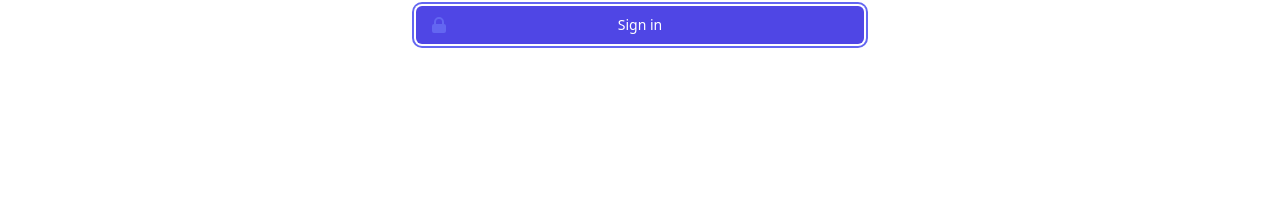
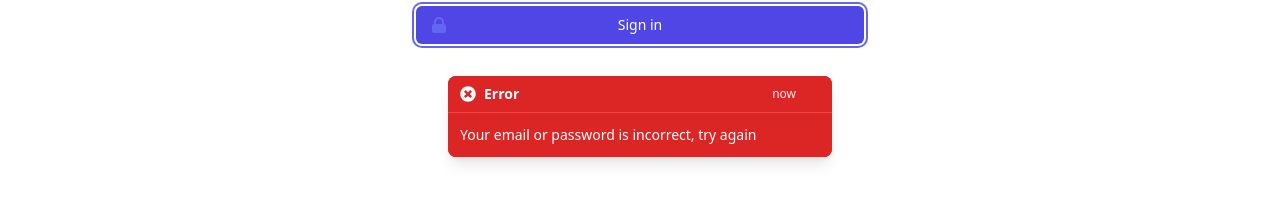
Before and after one commit to GregoryInnovo/learning, a Next.js app: page /login in a window 1280 px wide. Both pictures are taken after typing "name@example.com", "Sample123" into the empty fields and a click on the button "Sign in". Shown: the part 497-700 px from the top of the page. Built offline with nearby package versions, Linux system fonts and the light colour scheme; no server answers.

Commit message:
[ADD] Use custom hook and verify user account

```diff
--- a/src/components/LoginPage.js
+++ b/src/components/LoginPage.js
@@ -1,7 +1,10 @@
-import { useRef } from 'react';
+import { useRef, useState } from 'react';
 import { LockClosedIcon } from '@heroicons/react/solid';
 // import custom hook
 import { useAuth } from '@hooks/useAuth';
+// import components
+import Toast from '@components/Toast';
+import Spinner from '@components/Spinner';
 
 export default function LoginPage() {
   const emailRef = useRef(null);
@@ -9,9 +12,16 @@ export default function LoginPage() {
   // In this case auth return the user and a function to sign in
   const auth = useAuth();
 
+  // state of spinner
+  const [loading, setLoading] = useState(false);
+  // state of error
+  const [error, setError] = useState(null);
+
   const submitHandler = (e) => {
     // prevent the form from submitting
     e.preventDefault();
+    setLoading(true);
+    setError(false);
     const email = emailRef.current.value;
     const password = passwordRef.current.value;
 
@@ -20,8 +30,11 @@ export default function LoginPage() {
       .signIn(email, password)
       .then(() => {
         console.log('signed in');
+        setLoading(false);
       })
       .catch((err) => {
+        setError(true);
+        setLoading(false);
         console.log('Error signing: ', err);
       });
   };
@@ -96,6 +109,8 @@ export default function LoginPage() {
               </button>
             </div>
           </form>
+          {loading && <Spinner />}
+          {error && <Toast type="error" title="Error" message="Your email or password is incorrect, try again" time="now" />}
         </div>
       </div>
     </>
--- /dev/null
+++ b/src/components/Spinner.js
@@ -0,0 +1,11 @@
+const Spinner = () => {
+  return (
+    <div className="flex justify-center items-center">
+      <div className="spinner-border animate-spin inline-block w-8 h-8 border-4 rounded-full" role="status">
+        <span className="visually-hidden">.</span>
+      </div>
+    </div>
+  );
+};
+
+export default Spinner;
--- /dev/null
+++ b/src/components/Toast.js
@@ -0,0 +1,178 @@
+import React from 'react';
+
+export default function Toast({ type, title, message, time }) {
+  return (
+    <div className="flex flex-col justify-center">
+      {/* info toast */}
+      {type === 'info' && (
+        <div
+          className="bg-blue-600 shadow-lg mx-auto w-96 max-w-full text-sm pointer-events-auto bg-clip-padding rounded-lg block mb-3"
+          id="static-example"
+          role="alert"
+          aria-live="assertive"
+          aria-atomic="true"
+          data-mdb-autohide="false"
+        >
+          <div className="bg-blue-600 flex justify-between items-center py-2 px-3 bg-clip-padding border-b border-blue-500 rounded-t-lg">
+            <p className="font-bold text-white flex items-center">
+              <svg
+                aria-hidden="true"
+                focusable="false"
+                data-prefix="fas"
+                data-icon="info-circle"
+                className="w-4 h-4 mr-2 fill-current"
+                role="img"
+                xmlns="http://www.w3.org/2000/svg"
+                viewBox="0 0 512 512"
+              >
+                <path
+                  fill="currentColor"
+                  d="M256 8C119.043 8 8 119.083 8 256c0 136.997 111.043 248 248 248s248-111.003 248-248C504 119.083 392.957 8 256 8zm0 110c23.196 0 42 18.804 42 42s-18.804 42-42 42-42-18.804-42-42 18.804-42 42-42zm56 254c0 6.627-5.373 12-12 12h-88c-6.627 0-12-5.373-12-12v-24c0-6.627 5.373-12 12-12h12v-64h-12c-6.627 0-12-5.373-12-12v-24c0-6.627 5.373-12 12-12h64c6.627 0 12 5.373 12 12v100h12c6.627 0 12 5.373 12 12v24z"
+                ></path>
+              </svg>
+              MDBootstrap
+            </p>
+            <div className="flex items-center">
+              <p className="text-white opacity-90 text-xs">11 mins ago</p>
+              <button
+                type="button"
+                className="btn-close btn-close-white box-content w-4 h-4 ml-2 text-white border-none rounded-none opacity-50 focus:shadow-none focus:outline-none focus:opacity-100 hover:text-white hover:opacity-75 hover:no-underline"
+                data-mdb-dismiss="toast"
+                aria-label="Close"
+              ></button>
+            </div>
+          </div>
+          <div className="p-3 bg-blue-600 rounded-b-lg break-words text-white">Hello, world! This is a toast message.</div>
+        </div>
+      )}
+
+      {/* success toast */}
+      {type === 'success' && (
+        <div
+          className="bg-green-500 shadow-lg mx-auto w-96 max-w-full text-sm pointer-events-auto bg-clip-padding rounded-lg block mb-3"
+          id="static-example"
+          role="alert"
+          aria-live="assertive"
+          aria-atomic="true"
+          data-mdb-autohide="false"
+        >
+          <div className="bg-green-500 flex justify-between items-center py-2 px-3 bg-clip-padding border-b border-green-400 rounded-t-lg">
+            <p className="font-bold text-white flex items-center">
+              <svg
+                aria-hidden="true"
+                focusable="false"
+                data-prefix="fas"
+                data-icon="check-circle"
+                className="w-4 h-4 mr-2 fill-current"
+                role="img"
+                xmlns="http://www.w3.org/2000/svg"
+                viewBox="0 0 512 512"
+              >
+                <path
+                  fill="currentColor"
+                  d="M504 256c0 136.967-111.033 248-248 248S8 392.967 8 256 119.033 8 256 8s248 111.033 248 248zM227.314 387.314l184-184c6.248-6.248 6.248-16.379 0-22.627l-22.627-22.627c-6.248-6.249-16.379-6.249-22.628 0L216 308.118l-70.059-70.059c-6.248-6.248-16.379-6.248-22.628 0l-22.627 22.627c-6.248 6.248-6.248 16.379 0 22.627l104 104c6.249 6.249 16.379 6.249 22.628.001z"
+                ></path>
+              </svg>
+              MDBootstrap
+            </p>
+            <div className="flex items-center">
+              <p className="text-white opacity-90 text-xs">11 mins ago</p>
+              <button
+                type="button"
+                className="btn-close btn-close-white box-content w-4 h-4 ml-2 text-white border-none rounded-none opacity-50 focus:shadow-none focus:outline-none focus:opacity-100 hover:text-white hover:opacity-75 hover:no-underline"
+                data-mdb-dismiss="toast"
+                aria-label="Close"
+              ></button>
+            </div>
+          </div>
+          <div className="p-3 bg-green-500 rounded-b-lg break-words text-white">Hello, world! This is a toast message.</div>
+        </div>
+      )}
+      {/* danger toast */}
+
+      {type === 'danger' && (
+        <div
+          className="bg-yellow-500 shadow-lg mx-auto w-96 max-w-full text-sm pointer-events-auto bg-clip-padding rounded-lg block mb-3"
+          id="static-example"
+          role="alert"
+          aria-live="assertive"
+          aria-atomic="true"
+          data-mdb-autohide="false"
+        >
+          <div className="bg-yellow-500 flex justify-between items-center py-2 px-3 bg-clip-padding border-b border-yellow-400 rounded-t-lg">
+            <p className="font-bold text-white flex items-center">
+              <svg
+                aria-hidden="true"
+                focusable="false"
+                data-prefix="fas"
+                data-icon="exclamation-triangle"
+                className="w-4 h-4 mr-2 fill-current"
+                role="img"
+                xmlns="http://www.w3.org/2000/svg"
+                viewBox="0 0 576 512"
+              >
+                <path
+                  fill="currentColor"
+                  d="M569.517 440.013C587.975 472.007 564.806 512 527.94 512H48.054c-36.937 0-59.999-40.055-41.577-71.987L246.423 23.985c18.467-32.009 64.72-31.951 83.154 0l239.94 416.028zM288 354c-25.405 0-46 20.595-46 46s20.595 46 46 46 46-20.595 46-46-20.595-46-46-46zm-43.673-165.346l7.418 136c.347 6.364 5.609 11.346 11.982 11.346h48.546c6.373 0 11.635-4.982 11.982-11.346l7.418-136c.375-6.874-5.098-12.654-11.982-12.654h-63.383c-6.884 0-12.356 5.78-11.981 12.654z"
+                ></path>
+              </svg>
+              MDBootstrap
+            </p>
+            <div className="flex items-center">
+              <p className="text-white opacity-90 text-xs">11 mins ago</p>
+              <button
+                type="button"
+                className="btn-close btn-close-white box-content w-4 h-4 ml-2 text-white border-none rounded-none opacity-50 focus:shadow-none focus:outline-none focus:opacity-100 hover:text-white hover:opacity-75 hover:no-underline"
+                data-mdb-dismiss="toast"
+                aria-label="Close"
+              ></button>
+            </div>
+          </div>
+          <div className="p-3 bg-yellow-500 rounded-b-lg break-words text-white">Hello, world! This is a toast message.</div>
+        </div>
+      )}
+      {/* error toast */}
+      {type === 'error' && (
+        <div
+          className="bg-red-600 shadow-lg mx-auto w-96 max-w-full text-sm pointer-events-auto bg-clip-padding rounded-lg block mb-3"
+          id="static-example"
+          role="alert"
+          aria-live="assertive"
+          aria-atomic="true"
+          data-mdb-autohide="false"
+        >
+          <div className="bg-red-600 flex justify-between items-center py-2 px-3 bg-clip-padding border-b border-red-500 rounded-t-lg">
+            <p className="font-bold text-white flex items-center">
+              <svg
+                aria-hidden="true"
+                focusable="false"
+                data-prefix="fas"
+                data-icon="times-circle"
+                className="w-4 h-4 mr-2 fill-current"
+                role="img"
+                xmlns="http://www.w3.org/2000/svg"
+                viewBox="0 0 512 512"
+              >
+                <path
+                  fill="currentColor"
+                  d="M256 8C119 8 8 119 8 256s111 248 248 248 248-111 248-248S393 8 256 8zm121.6 313.1c4.7 4.7 4.7 12.3 0 17L338 377.6c-4.7 4.7-12.3 4.7-17 0L256 312l-65.1 65.6c-4.7 4.7-12.3 4.7-17 0L134.4 338c-4.7-4.7-4.7-12.3 0-17l65.6-65-65.6-65.1c-4.7-4.7-4.7-12.3 0-17l39.6-39.6c4.7-4.7 12.3-4.7 17 0l65 65.7 65.1-65.6c4.7-4.7 12.3-4.7 17 0l39.6 39.6c4.7 4.7 4.7 12.3 0 17L312 256l65.6 65.1z"
+                ></path>
+              </svg>
+              {title != null ? title : 'MDBootstrap'}
+            </p>
+            <div className="flex items-center">
+              <p className="text-white opacity-90 text-xs">{time != null ? time : '11 mins ago'}</p>
+              <button
+                type="button"
+                className="btn-close btn-close-white box-content w-4 h-4 ml-2 text-white border-none rounded-none opacity-50 focus:shadow-none focus:outline-none focus:opacity-100 hover:text-white hover:opacity-75 hover:no-underline"
+                data-mdb-dismiss="toast"
+                aria-label="Close"
+              ></button>
+            </div>
+          </div>
+          <div className="p-3 bg-red-600 rounded-b-lg break-words text-white">{message != null ? message : 'Hello, world! This is a toast message.'}</div>
+        </div>
+      )}
+    </div>
+  );
+}
--- a/src/hooks/useAuth.js
+++ b/src/hooks/useAuth.js
@@ -25,8 +25,14 @@ function useProviderAuth() {
       },
     };
 
-    const { data: access_token } = await Axios.post(endpoints.auth.login, { email, password }, options);
-    console.log(access_token);
+    const {
+      data: { access_token },
+    } = await Axios.post(endpoints.auth.login, { email, password }, options);
+
+    // The web save this cookie session, and determinate if the user is logged in
+    if (access_token) {
+      Cookie.set('token', access_token, { expires: 5 });
+    }
   };
 
   return {
```
